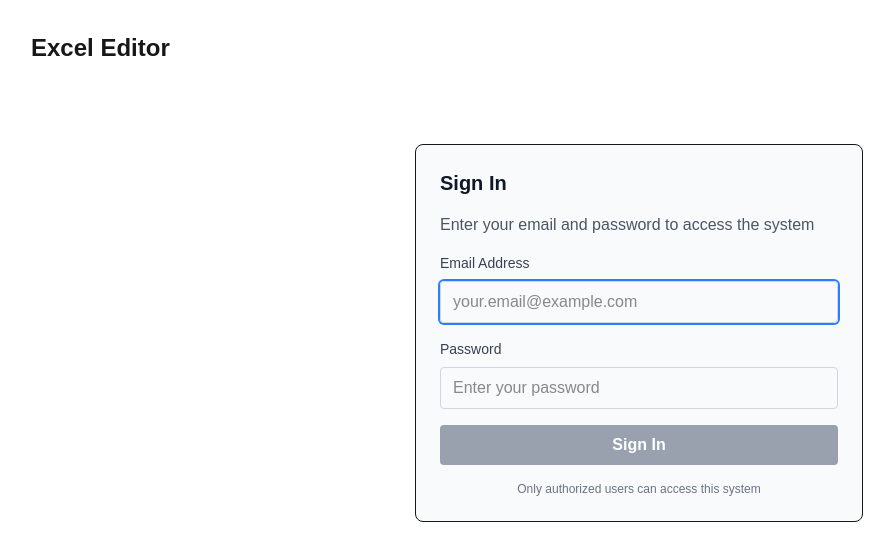
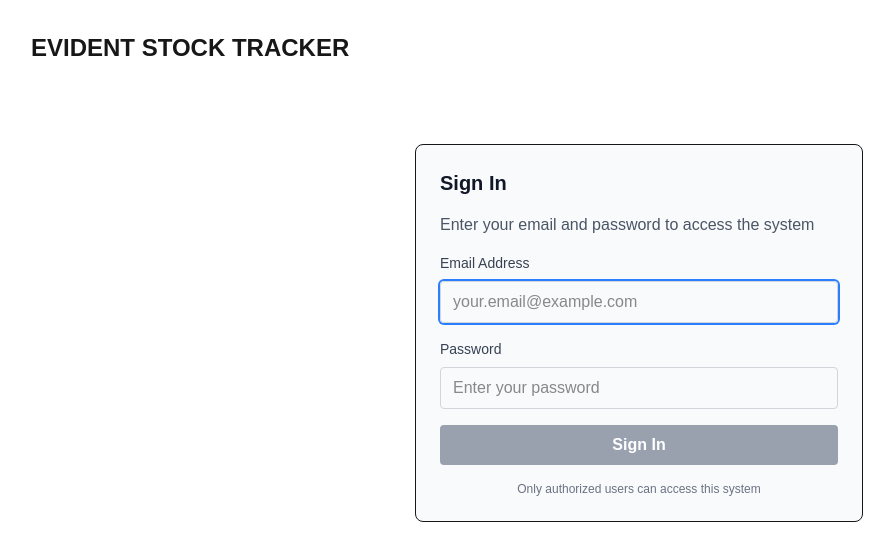
Before and after one commit to YantisNacli/excel-editor, a Next.js app: page / in a window 1280 px wide. Shown: the top 560 px of the page, without its empty margins (1-895 px from the left). Built offline with nearby package versions, Linux system fonts and the light colour scheme.

Commit message:
Update main page title to EVIDENT STOCK TRACKER

```diff
--- a/src/app/page.tsx
+++ b/src/app/page.tsx
@@ -3,7 +3,7 @@
 export default function Page() {
   return (
     <main className="min-h-screen p-8">
-      <h1 className="text-2xl font-bold mb-4">Excel Editor</h1>
+      <h1 className="text-2xl font-bold mb-4">EVIDENT STOCK TRACKER</h1>
       <ExcelEditor />
     </main>
   );
```
